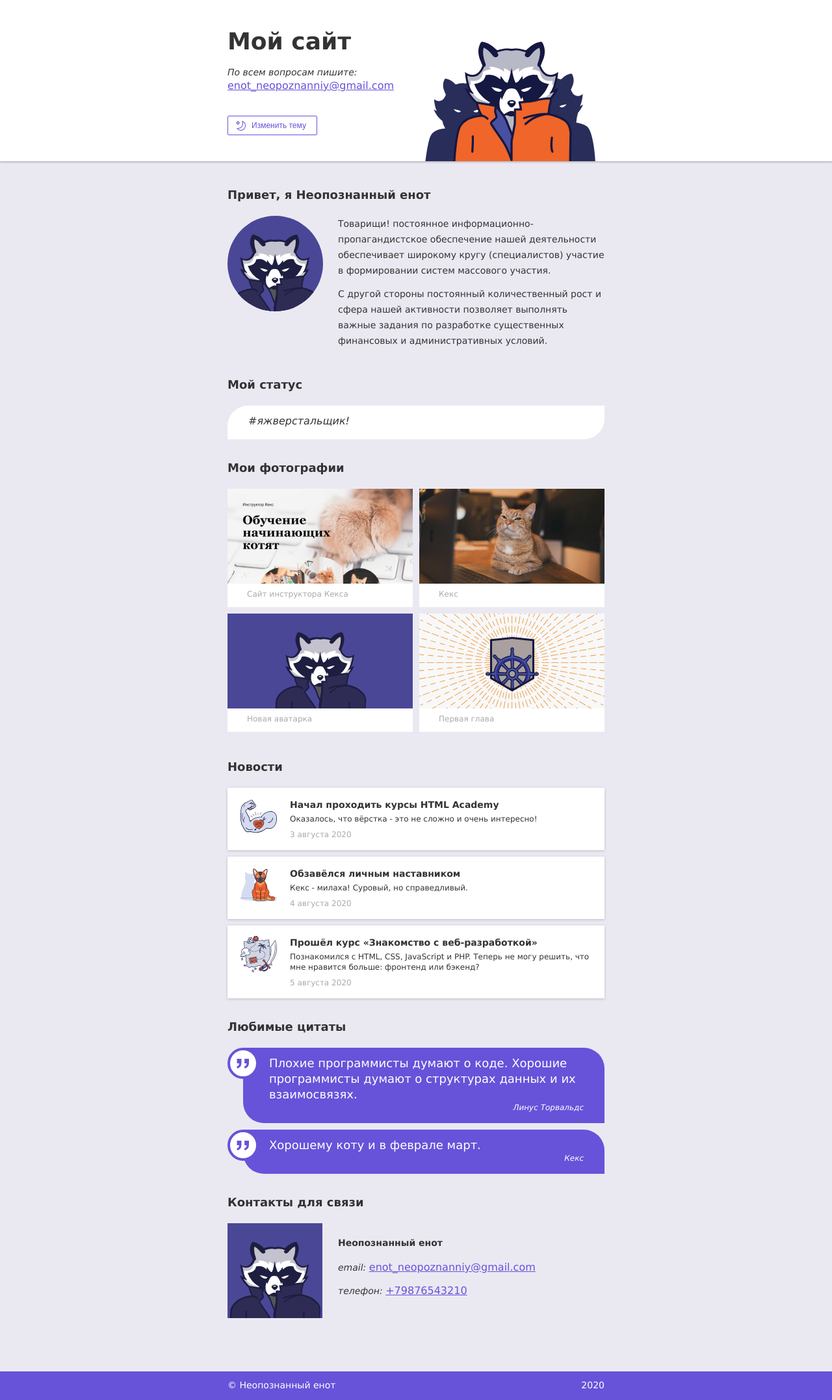
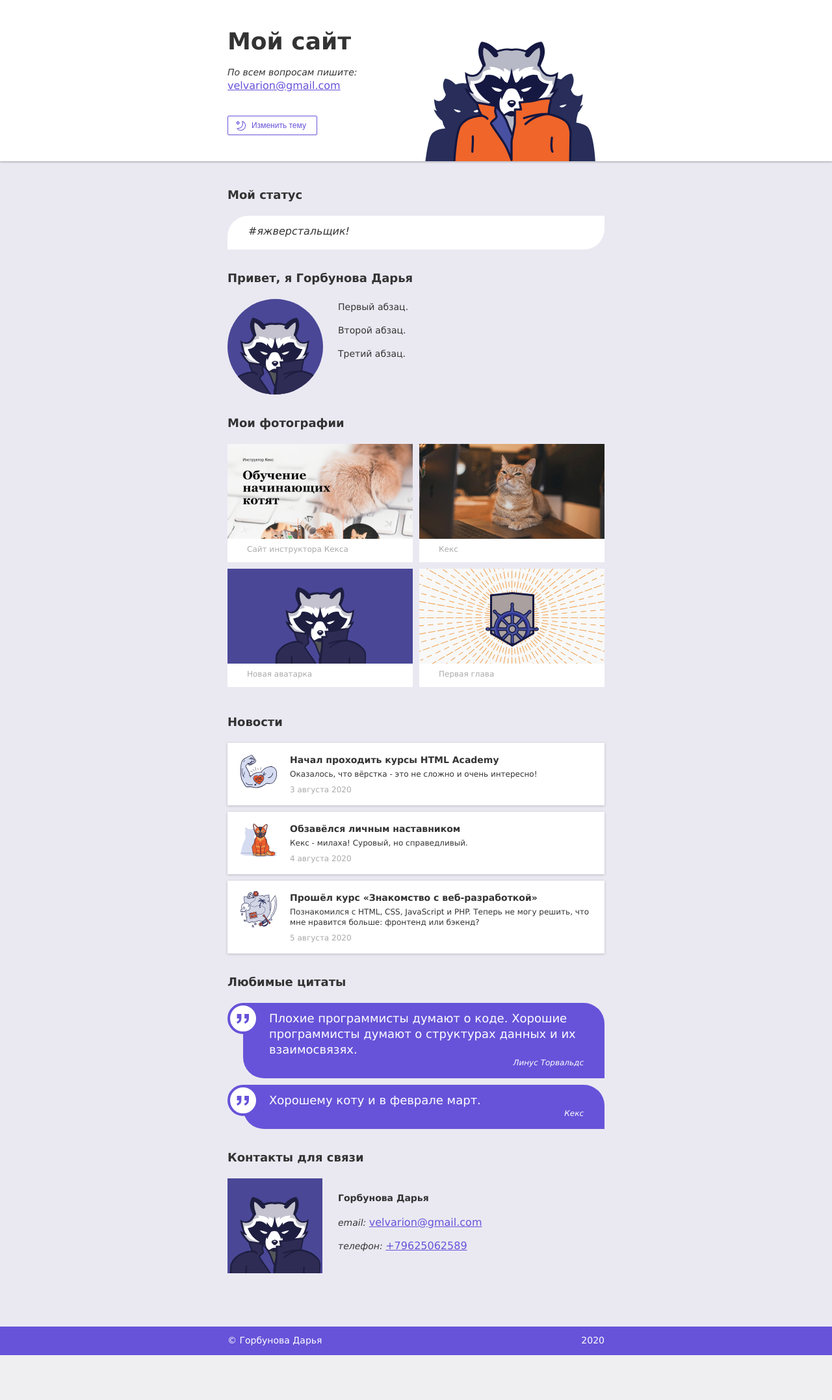
Before and after one commit to Kotamora/my_site_1, a PHP site: page / in a window 1280 px wide. Shown: the whole page at 65% size. After the commit the page ends 2085 px from the top, so only its background shows below. Run offline with PHP 8.4, Linux system fonts and the light colour scheme.

Commit message:
HACADEM-73
1. Изменена личная информация
2. Изменен порядок блоков

```diff
--- a/components/about.php
+++ b/components/about.php
@@ -2,7 +2,8 @@
   <h2 class="section-title">Привет, я <?= $name ?></h2>
   <img class="about-image" src="<?= $image ?>" width="147" height="147" alt="<?= $name ?>">
   <div class="about-content">
-    <p>Товарищи! постоянное информационно-пропагандистское обеспечение нашей деятельности обеспечивает широкому кругу (специалистов) участие в формировании систем массового участия.</p>
-    <p>С другой стороны постоянный количественный рост и сфера нашей активности позволяет выполнять важные задания по разработке существенных финансовых и административных условий.</p>
+    <p>Первый абзац.</p>
+    <p>Второй абзац.</p>
+    <p>Третий абзац.</p>
   </div>
 </section>
--- a/index.php
+++ b/index.php
@@ -1,13 +1,13 @@
 <?php
 $title = 'Мой сайт';
-$name = 'Неопознанный енот';
+$name = 'Горбунова Дарья';
 $image = 'img/unknown-raccoon.svg';
-$email = 'enot_neopoznanniy@gmail.com';
-$phone = '+79876543210';
+$email = 'velvarion@gmail.com';
+$phone = '+79625062589';
 
 require('components/header.php');
+require('components/status.php');
 require('components/about.php');
-require('components/status.php');
 require('components/photos.php');
 require('components/news.php');
 require('components/quotes.php');
```
Also changed, not shown: README.md.
